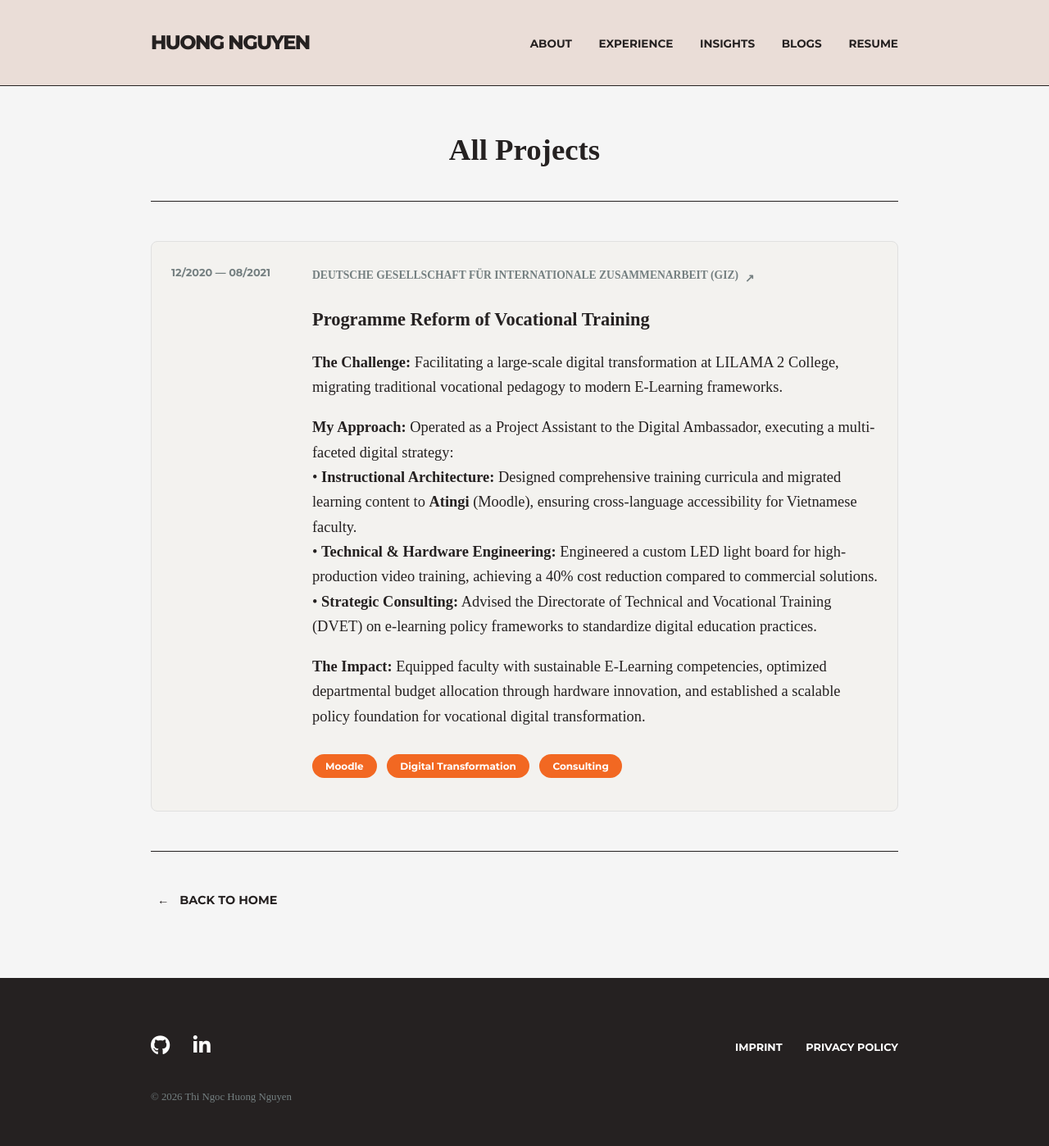
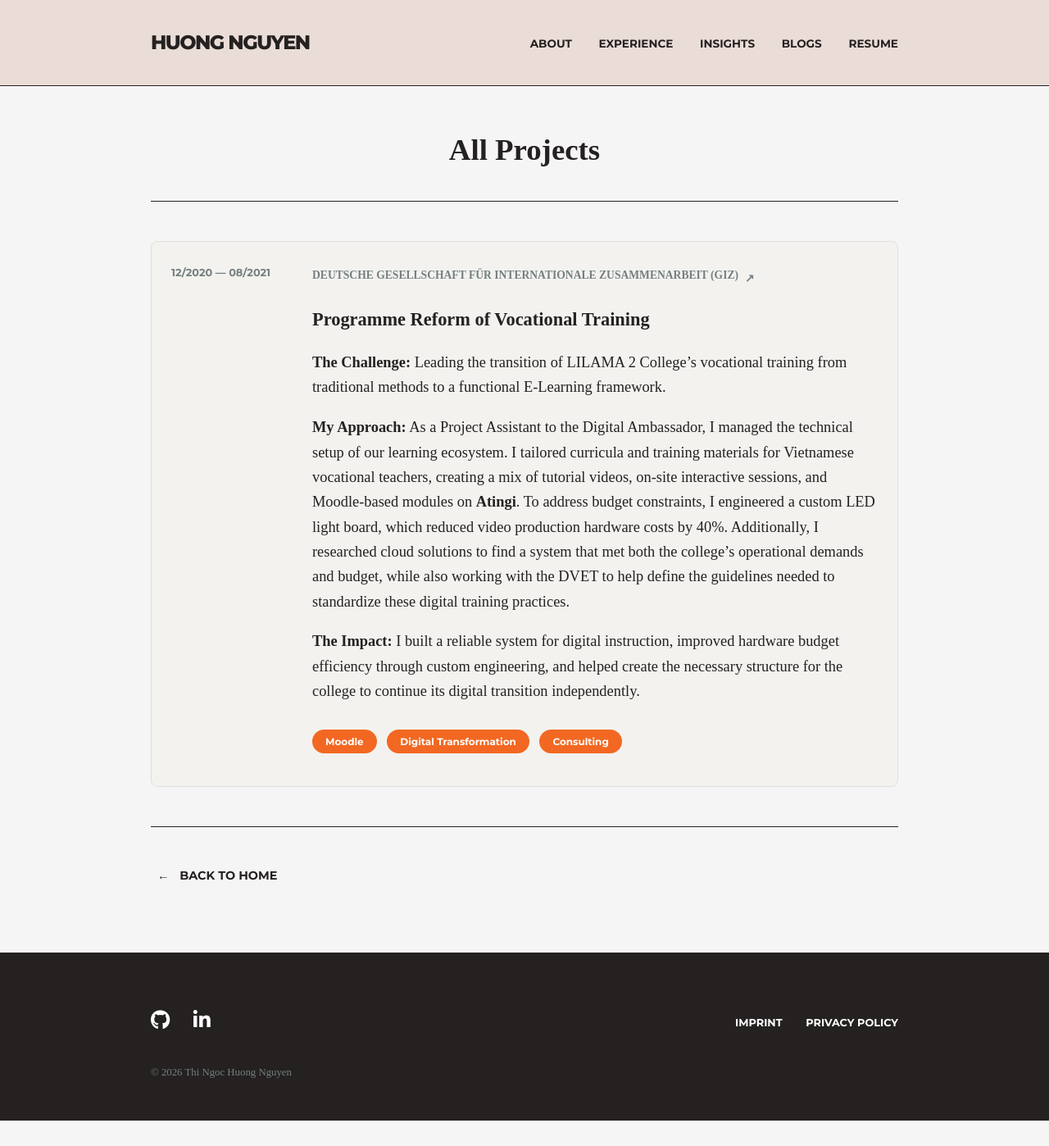
Before and after one commit to huongntn/portfolio-website, a Jekyll site: the page built from archive/index.html, in a window 1280 px wide. Shown: the whole page at 82% size. Built offline with Jekyll 4.4.1, drawn with Linux system fonts in a browser that asks for light colours; some web fonts are replaced; after the commit the page ends 1367 px from its top, so only the background shows below that.

Commit message:
Update index.html

```diff
--- a/archive/index.html
+++ b/archive/index.html
@@ -22,15 +22,9 @@ title: All Projects
       <span class="arrow-up">↗</span>
     </a>
     <h3>Programme Reform of Vocational Training</h3>
-    <p><strong>The Challenge:</strong> Facilitating a large-scale digital transformation at LILAMA 2 College, migrating traditional vocational pedagogy to modern E-Learning frameworks.</p>
-    <p><strong>My Approach:</strong>
-        Operated as a Project Assistant to the Digital Ambassador, executing a multi-faceted digital strategy:
-        <br>• <strong>Instructional Architecture:</strong> Designed comprehensive training curricula and migrated learning content to <a href="https://atingi.org" target="_blank" rel="noopener noreferrer" class="atingi-link">Atingi</a> (Moodle), ensuring cross-language accessibility for Vietnamese faculty.
-        <br>• <strong>Technical & Hardware Engineering:</strong> Engineered a custom LED light board for high-production video training, achieving a 40% cost reduction compared to commercial solutions.
-        <br>• <strong>Strategic Consulting:</strong> Advised the Directorate of Technical and Vocational Training (DVET) on e-learning policy frameworks to standardize digital education practices.
-    </p>
-    <p><strong>The Impact:</strong> Equipped faculty with sustainable E-Learning competencies, optimized departmental budget allocation through hardware innovation, and established a scalable policy foundation for vocational digital transformation.</p>
-
+    <p><strong>The Challenge:</strong> Leading the transition of LILAMA 2 College’s vocational training from traditional methods to a functional E-Learning framework.</p>
+    <p><strong>My Approach:</strong> As a Project Assistant to the Digital Ambassador, I managed the technical setup of our learning ecosystem. I tailored curricula and training materials for Vietnamese vocational teachers, creating a mix of tutorial videos, on-site interactive sessions, and Moodle-based modules on <a href="https://atingi.org" target="_blank" rel="noopener noreferrer" class="atingi-link">Atingi</a>. To address budget constraints, I engineered a custom LED light board, which reduced video production hardware costs by 40%. Additionally, I researched cloud solutions to find a system that met both the college’s operational demands and budget, while also working with the DVET to help define the guidelines needed to standardize these digital training practices.</p>
+    <p><strong>The Impact:</strong> I built a reliable system for digital instruction, improved hardware budget efficiency through custom engineering, and helped create the necessary structure for the college to continue its digital transition independently.</p>
     <div class="tag-container">
       <span class="static-tag">Moodle</span>
       <span class="static-tag">Digital Transformation</span>
```
